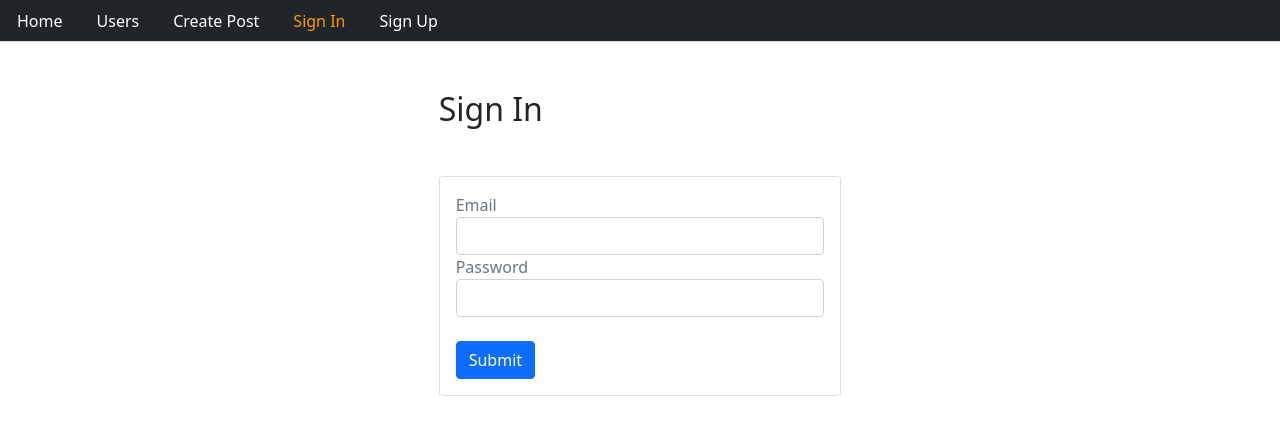
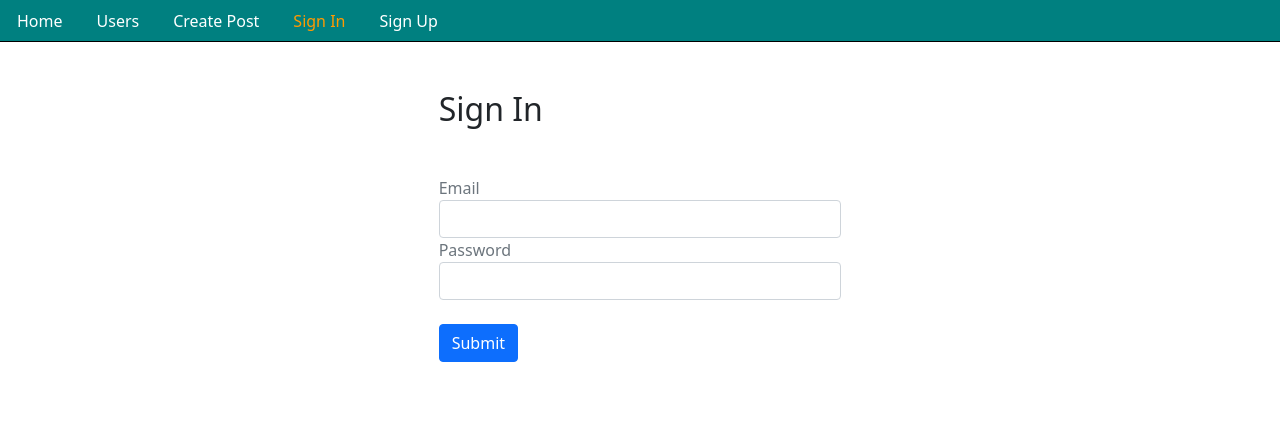
Before and after one commit to arpitapandya/Socially, a React (Create React App) app in the folder client/: page /signin in a window 1280 px wide. Shown: the top 432 px of the page. Built offline with nearby package versions, Linux system fonts and the light colour scheme.

Commit message:
removed and updated changes

```diff
--- a/client/public/index.html
+++ b/client/public/index.html
@@ -14,7 +14,7 @@
     <link rel="manifest" href="%PUBLIC_URL%/manifest.json" />
     <link rel="stylesheet" href="https://cdnjs.cloudflare.com/ajax/libs/font-awesome/5.15.2/css/fontawesome.min.css" integrity="sha512-shT5e46zNSD6lt4dlJHb+7LoUko9QZXTGlmWWx0qjI9UhQrElRb+Q5DM7SVte9G9ZNmovz2qIaV7IWv0xQkBkw==" crossorigin="anonymous" />
 
-    <title>React App</title>
+    <title>Socially</title>
   </head>
   <body>
     <noscript>You need to enable JavaScript to run this app.</noscript>
--- a/client/src/core/Home.js
+++ b/client/src/core/Home.js
@@ -1,15 +1,15 @@
 import React from "react";
 import "./Home.css";
-// import Posts from "../post/Posts";
+import Posts from "../post/Posts";
 
 const Home = () => (
     <div>
         <div className="jumbotron">
-            {/* <h2>Welcome</h2> */}
+            {/* <h2>Welcome our website</h2> */}
             <p className="lead"></p>
         </div>
         <div className="container">
-            {/* <Posts /> */}
+            <Posts />
         </div>
     </div>
 );
--- /dev/null
+++ b/client/src/core/Menu.css
@@ -0,0 +1,12 @@
+.nav-tabs {
+    background-color: teal;
+    border-style: unset;
+    border-bottom: 1px solid black;
+}
+
+.nav-tabs .nav-link {
+    margin-bottom: -1px;
+    /* border: 1px solid transparent; */
+    border-top-left-radius: .25rem;
+    border-top-right-radius: .25rem;
+}
--- a/client/src/core/Menu.js
+++ b/client/src/core/Menu.js
@@ -1,6 +1,7 @@
 import React from "react";
 import { Link, withRouter } from "react-router-dom";
 import { signout, isAuthenticated } from "../auth";
+import "./Menu.css";
 
 const isActive = (history, path) => {
     if (history.location.pathname === path) return {color: "#ff9900"};
@@ -9,7 +10,7 @@ const isActive = (history, path) => {
 
 const Menu = ({ history }) => (
     <div>
-    <ul className="nav nav-tabs bg-dark">
+    <ul className="nav nav-tabs">
         <li className="nav-item">
             <Link className="nav-link" style={isActive(history, "/")} to="/">Home</Link>
         </li>
--- a/client/src/user/FindPeople.js
+++ b/client/src/user/FindPeople.js
@@ -49,15 +49,15 @@ class FindPeople extends Component {
     renderUsers = users => (
         <div className="row">
             {users.map((user, i) => (
-                <div className="card col-md-4" key={i}>
+                <div className="card col-sm-3" key={i}>
                     <img
                         style={{
-                                border: 'black',
-                                opacity: '0.8',
-                                margin: 'auto',
-                                height: '15vw',
-                                width: '100%',
-                                objectFit: 'cover'
+                            border: 'black',
+                            opacity: '0.8',
+                            margin: 'auto',
+                            height: '15vw',
+                            width: 'auto',
+                            objectFit: 'cover'
                                 }}
                         className="img-thumbnail"
                         src={`${process.env.REACT_APP_API_URL}/user/photo/${user._id}`}
--- a/client/src/user/Signin.js
+++ b/client/src/user/Signin.js
@@ -41,8 +41,8 @@ class Signin extends Component {
     };
 
     signinForm = (email, password) => (
-        <div className="card">
-        <div className="card-body">
+        // <div className="card">
+        // <div className="card-body">
         <form>
         <div className = "form-group">
             <label className="text-muted">Email</label>
@@ -65,8 +65,8 @@ class Signin extends Component {
         <br />
         <button onClick={this.clickSubmit} className="btn btn-raised btn-primary">Submit</button>
     </form>
-    </div>
-    </div>
+    // </div>
+    // </div>
     );
 
     render() {
--- a/client/src/user/Signup.js
+++ b/client/src/user/Signup.js
@@ -43,8 +43,8 @@ class Signup extends Component {
     };
 
     signupForm = (name, email, password) => (
-    <div className="card">
-    <div className="card-body">
+    // <div className="card">
+    // <div className="card-body">
     <form>
         <div className = "form-group">
             <label className="text-muted">Name</label>
@@ -76,8 +76,8 @@ class Signup extends Component {
         <br />
         <button onClick={this.clickSubmit} className="btn btn-raised btn-primary">Submit</button>
     </form>
-    </div>
-    </div>
+    // </div>
+    // </div>
     );
 
     render() {
--- a/client/src/user/Users.js
+++ b/client/src/user/Users.js
@@ -2,7 +2,6 @@ import React, { Component } from "react";
 import { list } from "./apiUser";
 import DefaultProfile from "../images/avatar.jpg";
 import { Link } from "react-router-dom";
-
 class Users extends Component {
     constructor() {
         super()
@@ -24,14 +23,15 @@ class Users extends Component {
     renderUsers = users => (
         <div className="row">
             {users.map((user, i) => (
-                <div className="card col-md-4" key={i}>
+                <div className="card col-sm-3" key={i}>
                     <img
                         style={{
+                            // height: "200px", width: "auto",
                             border: 'black',
                             opacity: '0.8',
                             margin: 'auto',
                             height: '15vw',
-                            width: '100%',
+                            width: 'auto',
                             objectFit: 'cover'
                             }}
                         className="img-thumbnail"
@@ -42,7 +42,7 @@ class Users extends Component {
                 <div className="card-body">
                     <h5 className="card-title">{user.name}</h5>
                     <p className="card-text">{user.email}</p>
-                    <Link to={`/user/${user._id}`} className="btn btn-raised btn-primary btn-sm mx-2">View Profile</Link>
+                    <Link to={`/user/${user._id}`} className="btn btn-raised btn-primary btn-md mx-2">View Profile</Link>
                 </div>
                 </div>
             ))}
```
Also changed, not shown: package.json (deleted, +0 -15 lines), 1 other file (tests, documents, lock files or other folders).
